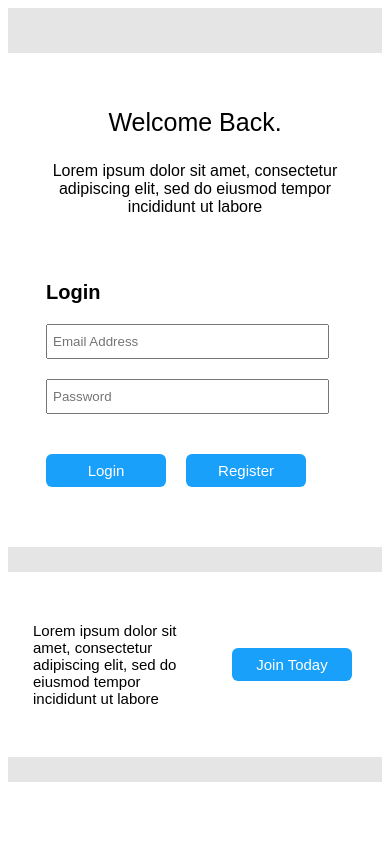
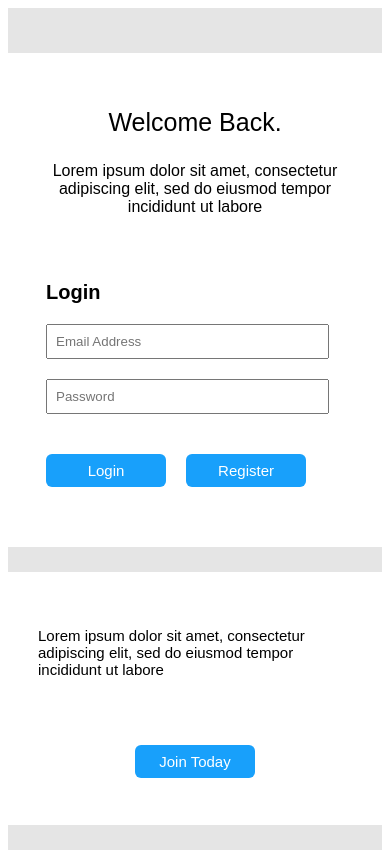
Before and after one commit to mechaadi/OnlineLawyerSuite, a Next.js app: page /Components/Login/Login in a window 390 px wide. Built offline with nearby package versions, Linux system fonts and the light colour scheme.

Commit message:
Added Selectos in  Register & Montserrat Font

```diff
--- a/pages/Components/Login/Login.js
+++ b/pages/Components/Login/Login.js
@@ -3,16 +3,16 @@ import Link from 'next/link'
 
 const Login = () => {
     return (
-        <div className = {login_styles.body}>
-            <div className={login_styles.login+ ' ' +login_styles.flex_center}>
-                <div className={login_styles.app + ' ' +login_styles.flex_center}>
+        <div className={login_styles.body}>
+            <div className={login_styles.login + ' ' + login_styles.flex_center}>
+                <div className={login_styles.app + ' ' + login_styles.flex_center}>
                     <div className={login_styles.header}>
                         Welcome Back.
                 </div>
                     <div className={login_styles.subheader}>
                         Lorem ipsum dolor sit amet, consectetur adipiscing elit, sed do eiusmod tempor incididunt ut labore
                 </div>
-                    <div className={login_styles.box + ' ' +login_styles.flex_center}>
+                    <div className={login_styles.box + ' ' + login_styles.flex_center}>
 
 
                         <div className={login_styles.form}>
@@ -43,7 +43,7 @@ const Login = () => {
                     </div>
                     <div className={login_styles.mem_right}>
                         <Link href="/">
-                            <button className={login_styles.btn}>Join Today</button>
+                            <button className={login_styles.jointodaybutton}>Join Today</button>
                         </Link>
                     </div>
                 </div>
--- a/pages/Components/Login/login.module.css
+++ b/pages/Components/Login/login.module.css
@@ -24,6 +24,7 @@
 }
 
 .app {
+  font-family: 'Montserrat', sans-serif;
   display: flex;
   margin-top: 45px;
   height: auto;
@@ -62,6 +63,7 @@
   margin-top: 15px;
   padding-inline: 5%;
   min-width: 450px;
+  padding: 45px;
   padding: 20px;
   min-height: 55%;
   background: #ffffff;
@@ -98,7 +100,7 @@
 .text_input {
   width: 100%;
   margin-right: 97px;
-  padding: 5px;
+  padding: 8px;
   color: rgba(0, 0, 0, 0.8);
 }
 
@@ -133,6 +135,7 @@
 }
 
 .btn {
+  font-family: 'Montserrat', sans-serif;
   border: none;
   color: white;
   background: #18a0fb;
@@ -142,6 +145,10 @@
   width: 120px;
   padding: 8px;
   margin: 10px;
+  margin-top: 10px;
+  margin-bottom: 10px;
+  margin-left: 10px;
+  margin-right: 10px;
 }
 
 .membership {
@@ -160,11 +167,13 @@
   display: flex;
   flex: 2;
   width: 100%;
-  flex-direction: column;
-  width: 100%;
+  flex-direction: row;
+
 }
 .mem_text {
+  font-family: 'Montserrat', sans-serif;
   font-size: 20px;
+  margin-bottom: 15px;
 }
 .mem_right {
   display: flex;
@@ -173,6 +182,18 @@
   justify-content: center;
   padding: 20px;
   width: 100%;
+}
+.jointodaybutton {
+  font-family: 'Montserrat', sans-serif;
+  border: none;
+  color: white;
+  background: #18a0fb;
+  border-radius: 6px;
+  font-weight: 500;
+  font-size: 15px;
+  width: 120px;
+  padding: 8px;
+  margin: 10px;
 }
 
 @media only screen and (max-width: 930px) {
@@ -191,6 +212,9 @@
   }
   .app {
     width: 90%;
+  }
+  .buttons{
+    flex-wrap: wrap;
   }
   .membership {
     width: 90%;
@@ -248,9 +272,31 @@
   }
   .membership {
     height: auto;
+    flex-wrap: wrap;
   }
   .mem_text{
     font-size: 15px;
-    padding: 5px;
+    padding: 10px;
   }
 }
+@media only screen and (max-width: 366px) {
+  .buttons {
+    flex-wrap: wrap !important;
+  }
+  .btn{
+    margin-bottom: 10px;
+  }
+  .select{
+    margin-bottom: 10px;
+  }
+}
+
+@media only screen and (max-width: 423px) {
+  .jointodaybutton{
+    margin: 2px;
+  }
+  .mem_left{
+    flex: 1.6;
+    min-width: 200px;
+  }
+}
--- a/pages/Components/Register/Register.js
+++ b/pages/Components/Register/Register.js
@@ -41,6 +41,10 @@ const Login = () => {
                         <div className={register_styles.buttons}>
                             <button className={register_styles.btn}>Register</button>
                             <button className={register_styles.btn}>Login</button>
+                            <select className={register_styles.select}>
+                                <option className = {register_styles.option}>User</option>
+                                <option className = {register_styles.option}>Lawyer</option>
+                            </select>
                         </div>
                     </div>
                 </div>
@@ -53,7 +57,7 @@ const Login = () => {
                     </div>
                     <div className={register_styles.mem_right}>
                         <Link href="/">
-                            <button className={register_styles.btn}>Join Today</button>
+                            <button className={register_styles.jointodaybutton}>Join Today</button>
                         </Link>
                     </div>
                 </div>
--- a/pages/Components/Register/register.module.css
+++ b/pages/Components/Register/register.module.css
@@ -3,7 +3,7 @@
   padding: 0px;
   background: #e5e5e5;
   /* height: auto; */
-  font-family: Arial;
+  font-family: 'Montserrat', sans-serif;
   overflow: hidden;
 }
 
@@ -24,6 +24,7 @@
 }
 
 .app {
+  font-family: 'Montserrat', sans-serif;
   display: flex;
   margin-top: 45px;
   height: auto;
@@ -62,8 +63,9 @@
   margin-top: 15px;
   padding-inline: 5%;
   min-width: 450px;
-  padding: 30px;
+  padding: 45px;
   padding-top: 20px;
+  margin-bottom: 35px;
   min-height: 55%;
   border: 1px solid rgba(0, 0, 0, 0.5);
 }
@@ -73,11 +75,13 @@
 }
 
 .box_title {
-  width: 60%;
+  width: 80%;
   font-weight: bold;
   font-size: 20px;
   /* border-style: dotted; */
-  margin: 10px;
+  margin-left: 10px;
+  margin-top: 20px;
+  margin-bottom: 20px;
 }
 .border {
   height: 35px;
@@ -96,7 +100,7 @@
 
 .text_input {
   width: 100%;
-  padding: 5px;
+  padding: 8px;
   color: rgba(0, 0, 0, 0.8);
   border: 1px solid rgba(0, 0, 0, 0.5);
 }
@@ -125,6 +129,7 @@
 }
 
 .btn {
+  font-family: 'Montserrat', sans-serif;
   border: none;
   color: white;
   background: #18a0fb;
@@ -133,7 +138,28 @@
   font-size: 15px;
   width: 120px;
   padding: 8px;
-  margin: 10px;
+  margin-top: 10px;
+  margin-left: 10px;
+  margin-bottom: 20px;
+}
+.select {
+  font-family: 'Montserrat', sans-serif;
+  border: none;
+  color: white;
+  background: #18a0fb;
+  text-align-last:center;
+  border-radius: 6px;
+  font-weight: 500;
+  font-size: 15px;
+  width: 120px;
+  padding: 8px;
+  margin-top: 10px;
+  margin-left: 10px;
+  margin-bottom: 20px;
+}
+.option{
+  color: black !important;
+  background-color: white;
 }
 
 .membership {
@@ -160,7 +186,7 @@
 .mem_text {
   margin-top: 20px;
   font-size: 20px;
-  /* border-style: dashed; */
+  margin-bottom: 15px;
 }
 .mem_right {
   display: flex;
@@ -175,6 +201,18 @@
   flex-direction: column;
   font-size: large;
   font-weight: bold;
+}
+.jointodaybutton {
+  font-family: 'Montserrat', sans-serif;
+  border: none;
+  color: white;
+  background: #18a0fb;
+  border-radius: 6px;
+  font-weight: 500;
+  font-size: 15px;
+  width: 120px;
+  padding: 8px;
+  margin: 10px;
 }
 
 @media only screen and (max-width: 930px) {
@@ -195,6 +233,9 @@
   }
   .membership {
     width: 90%;
+  }
+  .buttons{
+    flex-wrap: wrap;
   }
   .box {
     min-width: 65%;
@@ -241,6 +282,7 @@
   }
   .box {
     border-style: none;
+    margin-bottom: 5px;
   }
   .membership {
     height: auto;
@@ -248,8 +290,37 @@
   .text_input {
     margin-right: 15px;
   }
-  .mem_text{
+  .mem_text {
     font-size: 15px;
-    padding: 5px;
+    padding: 10px;
+  }
+  .mem_content{
+    padding: 10px;
+  }
+
+}
+@media only screen and (max-width: 366px) {
+  .buttons {
+    flex-wrap: wrap !important;
+  }
+  .btn{
+    margin-bottom: 10px;
+  }
+  .select{
+    margin-bottom: 10px;
   }
 }
+
+@media only screen and (max-width: 423px) {
+
+  .membership{
+    flex-wrap: wrap;
+  }
+  .jointodaybutton {
+    margin: 2px;
+  }
+  .mem_left {
+    flex: 1.1;
+    min-width: 200px;
+  }
+}
--- a/pages/app.module.css
+++ b/pages/app.module.css
@@ -2,8 +2,10 @@
   margin: 0px;
   padding: 0px;
 } */
+@import url('https://fonts.googleapis.com/css2?family=Montserrat:wght@500&display=swap');
 
 .body {
+  font-family: 'Montserrat', sans-serif;
   overflow: hidden;
 }
 .navbarhandler {
```
